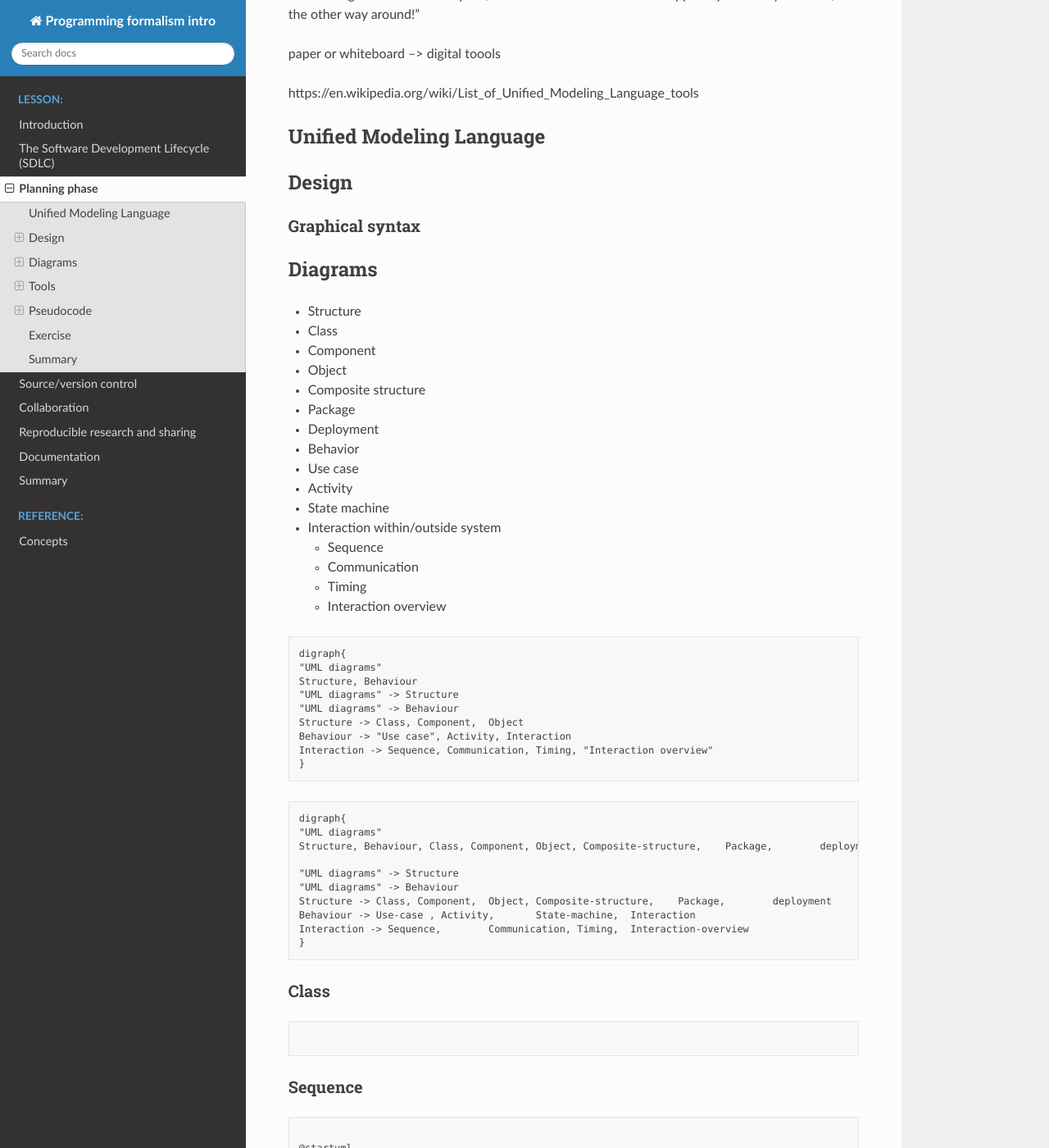
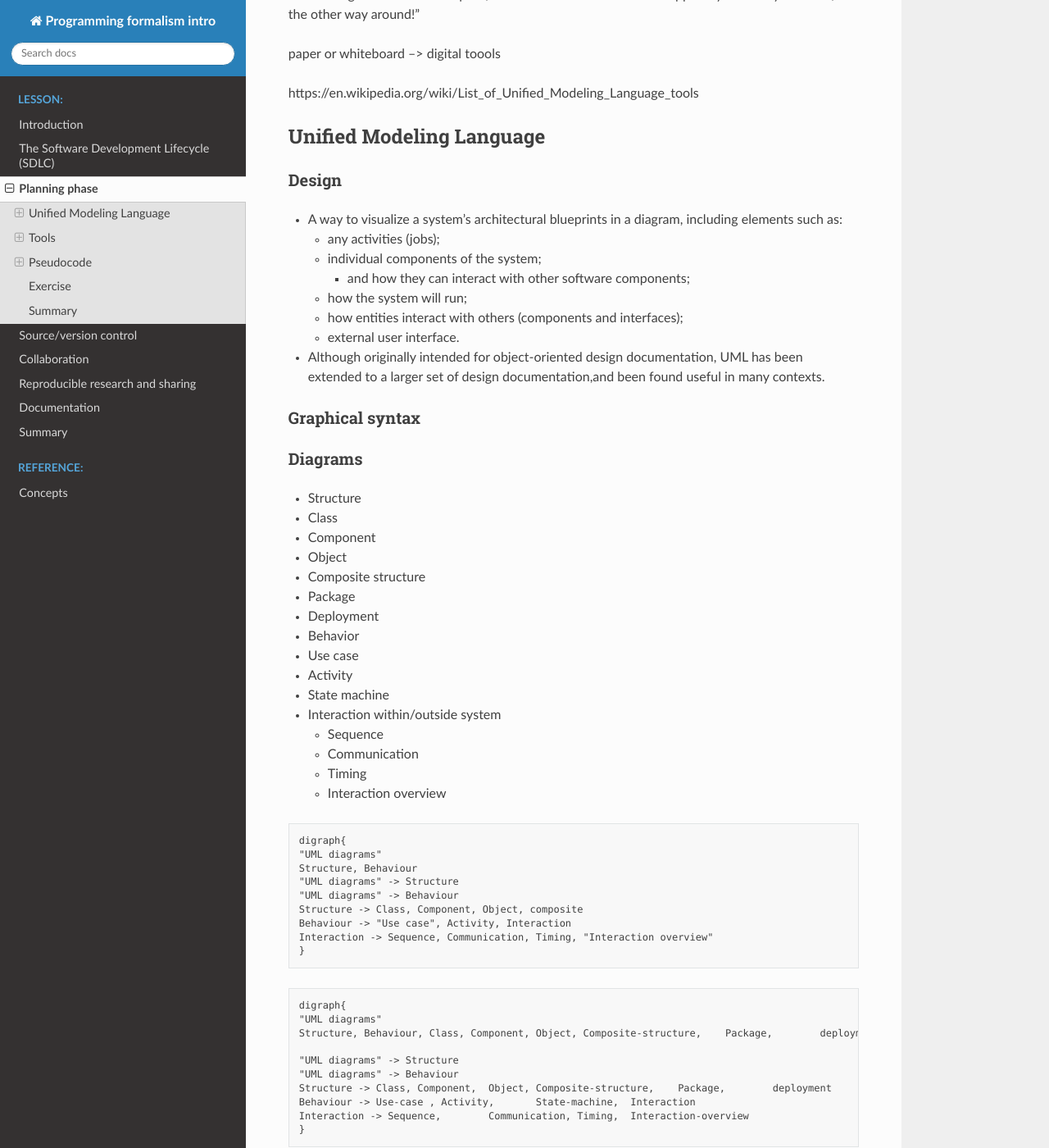
Before and after one commit to UPPMAX/programming_formalisms_intro, a Sphinx documentation site: the page built from doc/flowcharts.md, in a window 1280 px wide and 1400 px high, scrolled down 791 px. Shown: the whole window at 82% size. Built offline with Sphinx 7.4.7 and the Read the Docs theme 2.0.0, drawn with Linux system fonts in a browser that asks for light colours; pages that are not in the unit, such as notebooks, are missing from menus.

Commit message:
Update flowcharts.md

````diff
--- a/doc/flowcharts.md
+++ b/doc/flowcharts.md
@@ -39,31 +39,41 @@ https://en.wikipedia.org/wiki/List_of_Unified_Modeling_Language_tools
 ## Unified Modeling Language
 
 
-## Design
+### Design
+
+- A way to visualize a system's architectural blueprints in a diagram, including elements such as:
+  - any activities (jobs);
+  - individual components of the system;
+    - and how they can interact with other software components;
+  - how the system will run;
+  - how entities interact with others (components and interfaces);
+  - external user interface.
+
+- Although originally intended for object-oriented design documentation, UML has been extended to a larger set of design documentation,and been found useful in many contexts.
 
 ### Graphical syntax
 
 
 
-## Diagrams
+### Diagrams
 
 -	Structure
-  - Class
-  - Component
-  - Object
-  - Composite structure
-  - Package
-  - Deployment
+   - Class
+   - Component
+   - Object
+   - Composite structure
+   - Package
+   - Deployment
 
 -	Behavior
-  - Use case
-  - Activity
-  - State machine
-  - Interaction within/outside system
-    - Sequence
-    -	Communication
-    - Timing
-    -	Interaction overview
+   - Use case
+   - Activity
+   - State machine
+   - Interaction within/outside system
+     - Sequence
+     - Communication
+     - Timing
+     - Interaction overview
 
 
 ```{graphviz}
@@ -72,7 +82,7 @@ digraph{
 Structure, Behaviour
 "UML diagrams" -> Structure
 "UML diagrams" -> Behaviour
-Structure -> Class, Component,	Object
+Structure -> Class, Component, Object, composite
 Behaviour -> "Use case", Activity, Interaction
 Interaction -> Sequence, Communication, Timing, "Interaction overview"
 }
````
